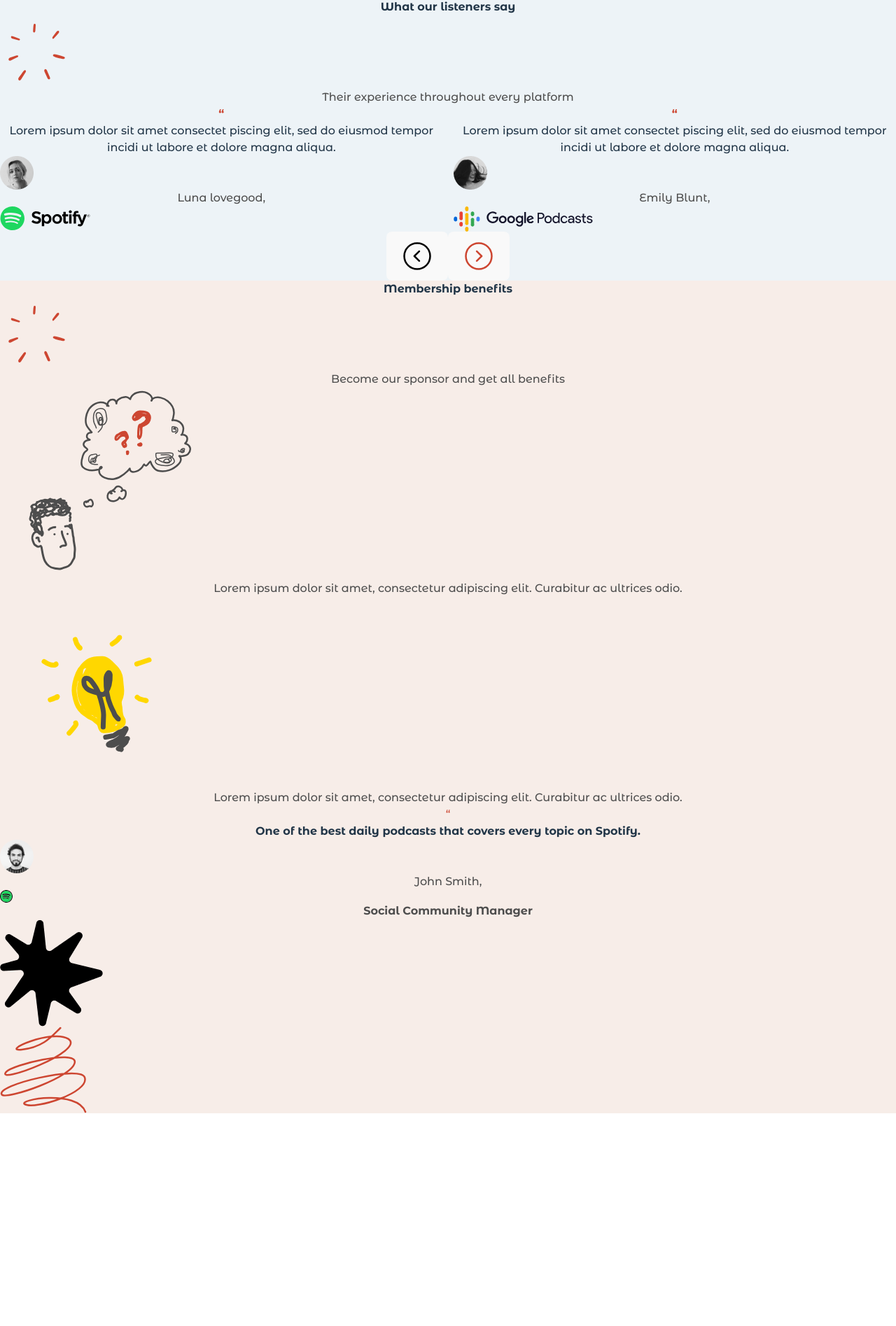
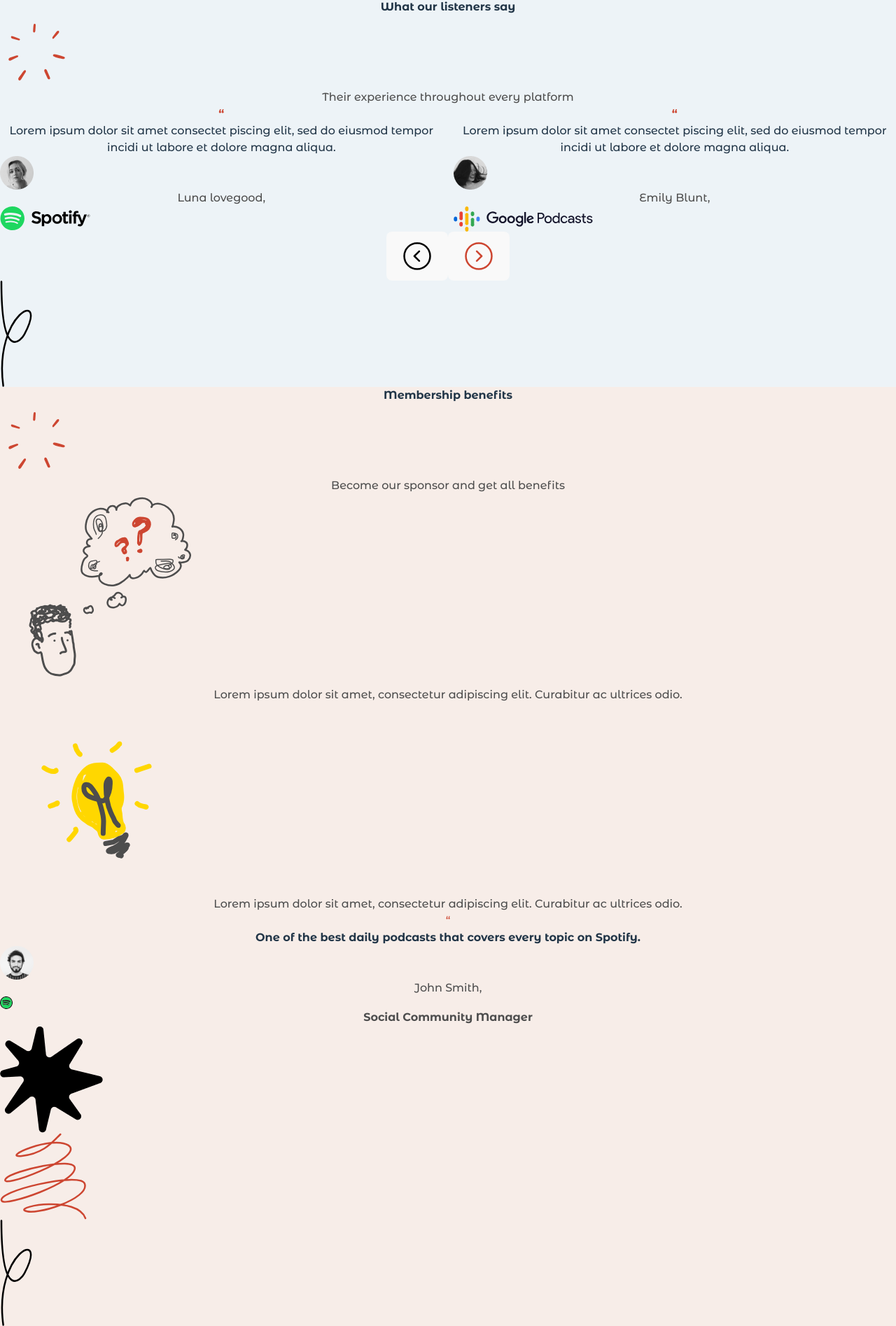
Before and after one commit to Nick-Kevin/WEEKLY_DECEMBER_FRONT_3, a React (Vite) app: page / in a window 1280 px wide. Shown: the part 3452-5347 px from the top of the page at 70% size. Before the commit the page ends 5043 px from the top, so only its background shows below. Built offline with nearby package versions, Linux system fonts and the light colour scheme.

Commit message:
last update

```diff
--- a/src/App.jsx
+++ b/src/App.jsx
@@ -183,7 +183,7 @@ function App() {
         />
           <img src={curlVector} className="absolute z-20 bottom-[-30px] left-[47%] lg:bottom-[-80px] lg:left-[49%] w-4 lg:w-auto" alt="vector" />
       </div>
-      <div className="bg-alice-blue py-16 lg:py-40">
+      <div className="bg-alice-blue py-16 lg:py-40 relative">
         <SectionHeader
           title="What our listeners say"
           vector={sparkleInTestimonials}
@@ -191,14 +191,16 @@ function App() {
           subtitle="Their experience throughout every platform"
         />
         <ControledSlider/>
+        <img src={curlVector} className="absolute z-20 bottom-[-30px] left-[47%] lg:bottom-[-80px] lg:left-[49%] w-4 lg:w-auto" alt="vector" />
       </div>
-      <div className="lg:py-28">
+      <div className="lg:py-28 relative">
         <FlexColThreeRows
           otherClass = "mt-6 lg:mt-8 lg:mt-11 gap-y-12 relative z-20 lg:gap-y-28"
           firstRow = {firstRowInFeatures()}
           secondRow = {secondRowInAbout()}
           thirdRow = {thirdRowInAbout()}
         />
+        <img src={curlVector} className="absolute z-20 bottom-[-30px] left-[47%] lg:bottom-[-80px] lg:left-[49%] w-4 lg:w-auto" alt="vector" />
       </div>
     </>
   )
```
